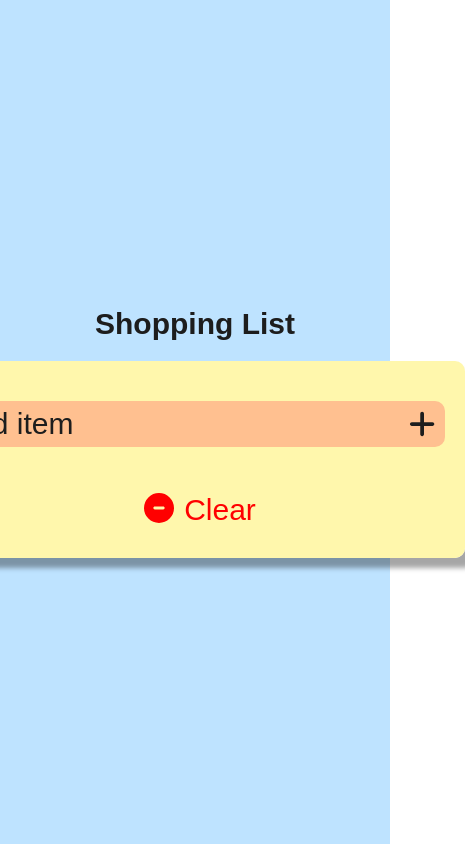
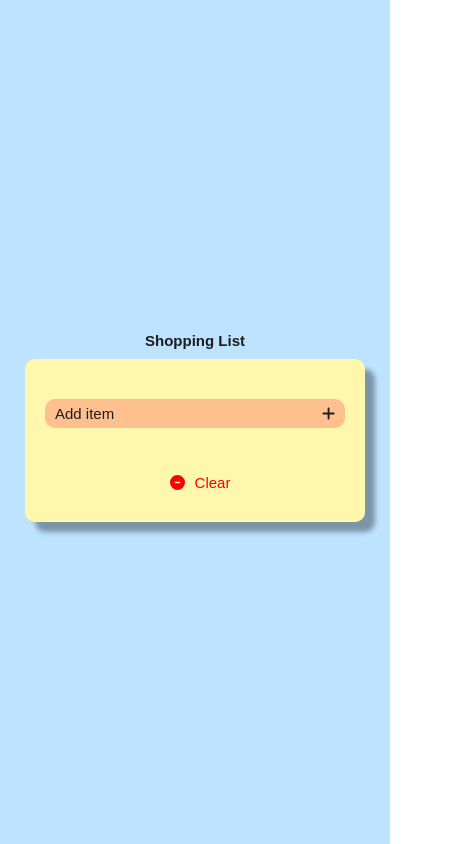
Before and after one commit to ryuandrew/shopping-list-netlify, a React (Create React App) app: page / in a window 390 px wide. Shown: the whole page, 465 px wide, since content can reach past the window. Built offline with nearby package versions, Linux system fonts and the light colour scheme.

Commit message:
fixed css for mobile friendly

```diff
--- a/src/index.css
+++ b/src/index.css
@@ -1,5 +1,5 @@
 * {
-    font-size: 30px;
+    font-size: 15px;
 }
 
 :root {
@@ -29,17 +29,19 @@ body {
 
 .main-container {
     background-color: var(--color-bg-container);
-    width: 500px;
+    display: flex;
+    flex-direction: column;
+    width: 300px;
     border-radius: 10px;
     padding: 20px;
     box-shadow: 10px 10px 5px rgba(0, 0, 0, 0.35);
-    height: min-content;
+    /* height: min-content; */
 }
 
 .add-item-box {
     background-color: var(--color-bg-input);
     border-radius: 10px;
-    margin: 20px auto;
+    margin: 20px 0;
     display: flex;
     align-items: center;
     padding: 5px;
@@ -81,12 +83,17 @@ input:focus {
     display: flex;
     align-items: center;
     justify-content: space-between;
-    padding: 20px 0;
+    /* flex-wrap: nowrap; */
+    padding: 10px 0;
     border-bottom: 1px var(--color-bg-input) solid;
+    width: 300px;
 }
 
 .item-name {
     cursor: pointer;
+    display: flex;
+    /* flex-wrap: wrap; */
+    /* width: 300px; */
 }
 
 .item-name svg {
```
